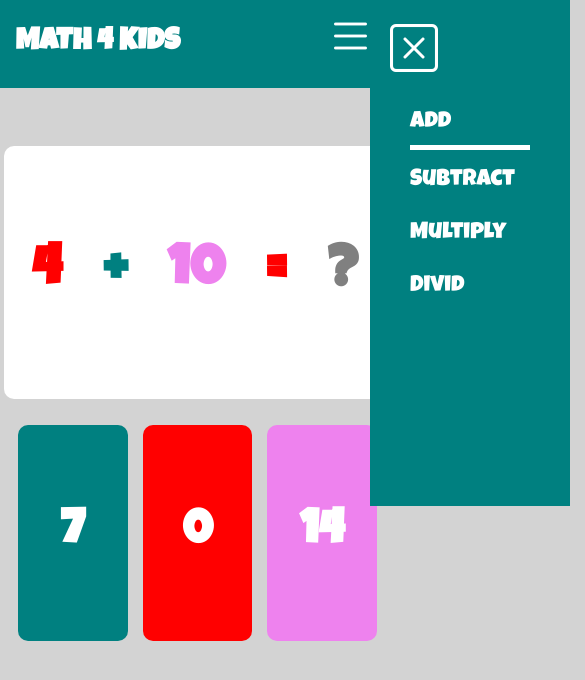
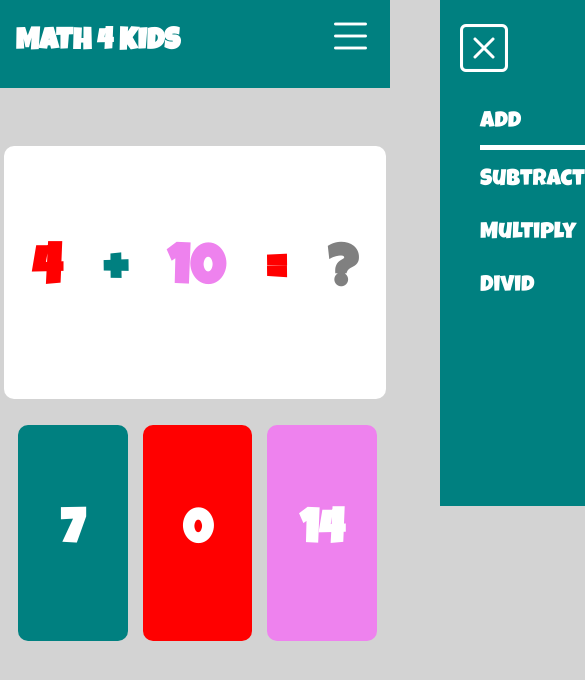
Before and after one commit to mulbahoplanojames/Math-4-Kids, a plain HTML site: page index.html in a window 390 px wide. Shown: the top 680 px of the page, 585 px wide, since content can reach past the window. Drawn offline with nearby package versions, Linux system fonts and the light colour scheme.

Commit message:
Update add.css

```diff
--- a/add.css
+++ b/add.css
@@ -177,7 +177,7 @@ nav {
   .nav-links {
     position: absolute;
     top: 0;
-    right: -180px;
+    right: -250px;
     background: teal;
     height: 60vh;
     width: 200px;
```
